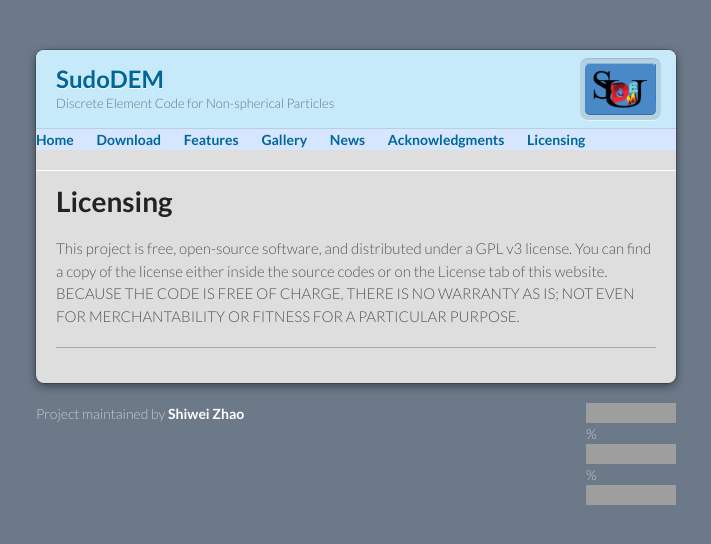
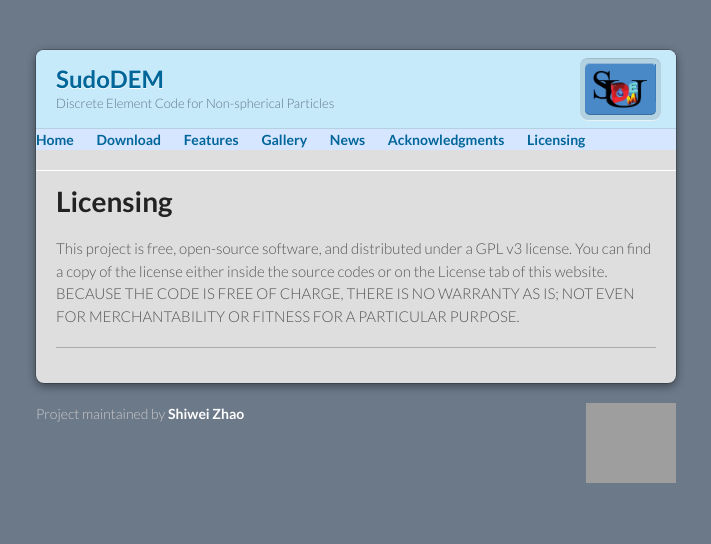
Before and after one commit to SudoDEM/sudodem.github.io, a Jekyll site: the page built from licensing.md, in a window 1280 px wide. Shown: the top 544 px of the page, without its empty margins (284-995 px from the left). Built offline with Jekyll 4.4.1, drawn with Linux system fonts in a browser that asks for light colours; our own code applies the rules of GitHub Pages for plain Markdown files; grey boxes are pictures that could not be loaded.

Commit message:
Update default.html

```diff
--- a/_layouts/default.html
+++ b/_layouts/default.html
@@ -55,9 +55,9 @@
     </div>
     <footer>
       <p>Project maintained by <a href="https://www.swayzhao.tk">Shiwei Zhao</a></p>
-      <p><a href="#license" alt="license"> <img src="https://img.shields.io/github/license/SudoDEM/SudoDEM"/></a>
-    %<a href="#code size" alt="code size"> <img src="https://img.shields.io/github/languages/code-size/SudoDEM/SudoDEM"/></a>
-    %<a href="https://github.com/SudoDEM/SudoDEM" alt="Binary downloads"> <img src="https://img.shields.io/github/downloads/SudoDEM/SudoDEM/total?label=Binary%20downloads&style=social" /></a></p>
+      <p><a href="#license" alt="license"> <img src="https://img.shields.io/github/license/SudoDEM/SudoDEM"/><img src="https://img.shields.io/github/languages/code-size/SudoDEM/SudoDEM"/></a>
+         <a href="#code size" alt="code size"> <img src="https://img.shields.io/github/languages/code-size/SudoDEM/SudoDEM"/></a>
+         <a href="https://github.com/SudoDEM/SudoDEM" alt="Binary downloads"> <img src="https://img.shields.io/github/downloads/SudoDEM/SudoDEM/total?label=Binary%20downloads&style=social" /></a></p>
     {% if site.hostpage %}
       <p>Hosted on GitHub Pages &mdash; Theme by <a href="https://github.com/orderedlist">orderedlist</a></p>
     {% endif %}
```
